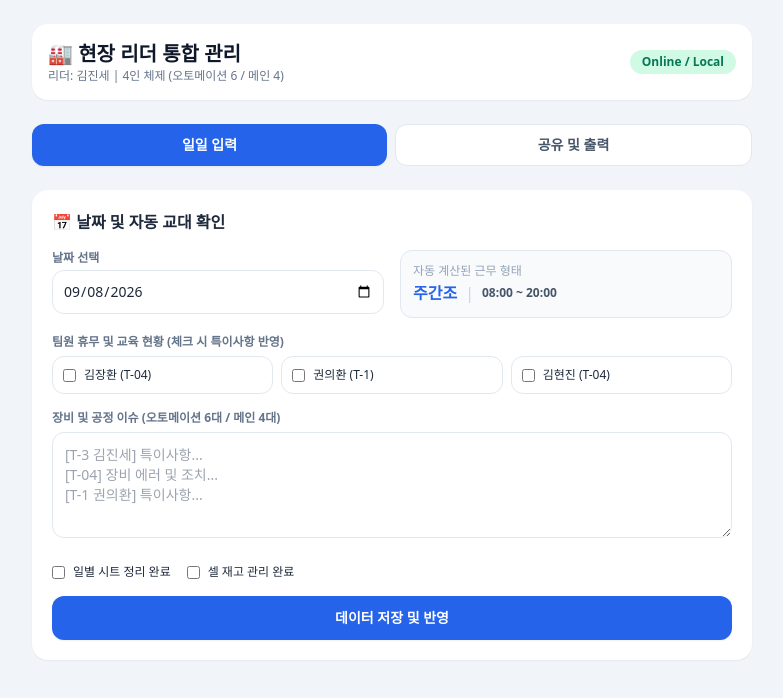
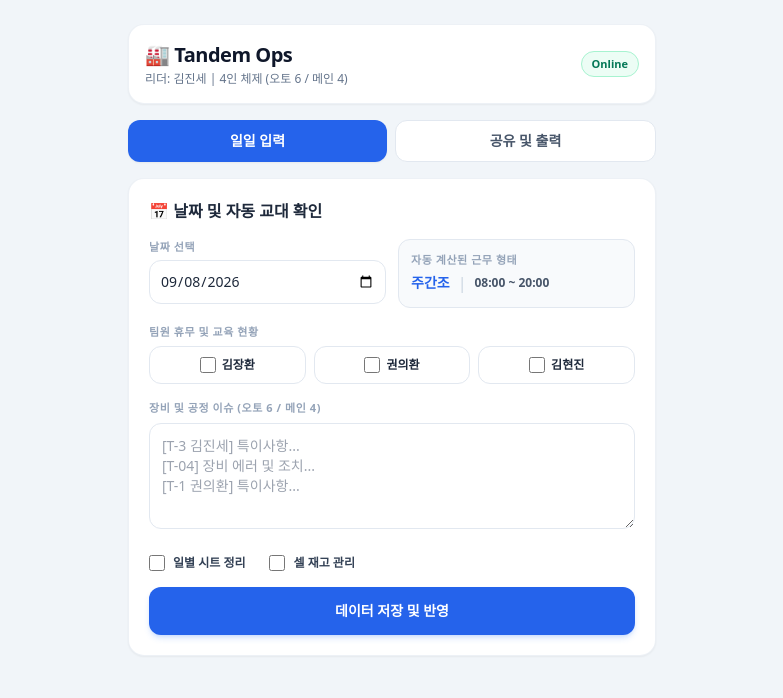
Before and after one commit to jin-spec-0011/4_Man_Tandem_Log, a plain HTML site: page index.html in a window 1280 px wide. Shown: the whole page, without its empty margins (248-1031 px from the left). Drawn offline with nearby package versions, Linux system fonts and the light colour scheme.

Commit message:
index.html 업데이트

```diff
--- a/index.html
+++ b/index.html
@@ -2,8 +2,8 @@
 <html lang="ko">
 <head>
     <meta charset="UTF-8">
-    <meta name="viewport" content="width=device-width, initial-scale=1.0">
-    <title>현장 리더 통합 관리 시스템 (김진세)</title>
+    <meta name="viewport" content="width=device-width, initial-scale=1.0, maximum-scale=1.0, user-scalable=no">
+    <title>Qcells Tandem Ops</title>
     <!-- Tailwind CSS CDN -->
     <script src="https://cdn.tailwindcss.com"></script>
     <style>
@@ -11,107 +11,114 @@
             body { background: white; color: black; }
             .no-print { display: none !important; }
             .print-only { display: block !important; }
-            box-shadow { box-shadow: none !important; }
+        }
+        /* 아이폰 날짜 입력 필드 기본 스타일 최적화 */
+        input[type="date"] {
+            -webkit-appearance: none;
+            appearance: none;
+            background-color: #fff;
         }
     </style>
 </head>
-<body class="bg-slate-100 text-slate-800 pb-12">
+<body class="bg-slate-100 text-slate-800 pb-12 selection:bg-blue-500 selection:text-white">
 
-    <div class="max-w-3xl mx-auto p-4 sm:p-6">
+    <div class="max-w-xl mx-auto p-3 sm:p-6">
         <!-- 헤더 -->
-        <header class="flex justify-between items-center mb-6 bg-white p-4 rounded-2xl shadow-sm">
+        <header class="flex justify-between items-center mb-4 bg-white p-4 rounded-2xl shadow-sm border border-slate-200/60">
             <div>
-                <h1 class="text-xl font-bold text-slate-900">🏭 현장 리더 통합 관리</h1>
-                <p class="text-xs text-slate-500">리더: 김진세 | 4인 체제 (오토메이션 6 / 메인 4)</p>
+                <h1 class="text-lg sm:text-xl font-black text-slate-900 tracking-tight">🏭 Tandem Ops</h1>
+                <p class="text-xs text-slate-500 mt-0.5">리더: 김진세 | 4인 체제 (오토 6 / 메인 4)</p>
             </div>
-            <span class="text-xs bg-emerald-100 text-emerald-700 font-semibold px-3 py-1 rounded-full">Online / Local</span>
+            <div class="text-center bg-emerald-50 border border-emerald-200 text-emerald-700 font-bold text-[11px] px-2.5 py-1 rounded-full whitespace-nowrap shadow-2xs">
+                Online
+            </div>
         </header>
 
         <!-- 탭 메뉴 -->
-        <div class="flex gap-2 mb-6 no-print">
-            <button onclick="switchTab('daily')" id="btn-daily" class="flex-1 py-2.5 rounded-xl font-bold text-sm bg-blue-600 text-white shadow-sm transition">일일 입력</button>
-            <button onclick="switchTab('export')" id="btn-export" class="flex-1 py-2.5 rounded-xl font-bold text-sm bg-white text-slate-600 border border-slate-200 hover:bg-slate-50 transition">공유 및 출력</button>
+        <div class="flex gap-2 mb-4 no-print">
+            <button onclick="switchTab('daily')" id="btn-daily" class="flex-1 py-2.5 rounded-xl font-bold text-xs sm:text-sm bg-blue-600 text-white shadow-sm transition">일일 입력</button>
+            <button onclick="switchTab('export')" id="btn-export" class="flex-1 py-2.5 rounded-xl font-bold text-xs sm:text-sm bg-white text-slate-600 border border-slate-200 hover:bg-slate-50 transition">공유 및 출력</button>
         </div>
 
         <!-- [PART 1] 일일 입력 섹션 -->
         <section id="tab-daily" class="space-y-4 no-print">
-            <div class="bg-white p-5 rounded-2xl shadow-sm space-y-4">
-                <h2 class="font-bold text-base text-slate-800 flex items-center gap-2">📅 날짜 및 자동 교대 확인</h2>
+            <div class="bg-white p-4 sm:p-5 rounded-2xl shadow-sm border border-slate-200/60 space-y-4">
+                <h2 class="font-bold text-sm sm:text-base text-slate-800 flex items-center gap-2">📅 날짜 및 자동 교대 확인</h2>
 
-                <div class="grid grid-cols-1 sm:grid-cols-2 gap-4">
+                <div class="grid grid-cols-1 sm:grid-cols-2 gap-3">
                     <div>
-                        <label class="block text-xs font-semibold text-slate-500 mb-1">날짜 선택</label>
-                        <input type="date" id="log-date" class="w-full p-2.5 border border-slate-200 rounded-xl text-sm focus:ring-2 focus:ring-blue-500 outline-none">
+                        <label class="block text-[11px] font-bold text-slate-400 uppercase tracking-wider mb-1">날짜 선택</label>
+                        <input type="date" id="log-date" class="w-full p-2.5 border border-slate-200 rounded-xl text-xs sm:text-sm font-medium focus:ring-2 focus:ring-blue-500 outline-none">
                     </div>
                     <div class="bg-slate-50 p-3 rounded-xl border border-slate-200 flex flex-col justify-center">
-                        <div class="text-xs text-slate-400 font-medium">자동 계산된 근무 형태</div>
+                        <div class="text-[11px] text-slate-400 font-bold uppercase tracking-wider">자동 계산된 근무 형태</div>
                         <div class="flex items-center gap-2 mt-0.5">
-                            <span id="shift-type-display" class="font-bold text-blue-600">-</span>
+                            <span id="shift-type-display" class="font-black text-blue-600 text-xs sm:text-sm">-</span>
                             <span class="text-slate-300">|</span>
-                            <span id="work-hours-display" class="text-xs font-semibold text-slate-600">-</span>
+                            <span id="work-hours-display" class="text-[11px] sm:text-xs font-semibold text-slate-600">-</span>
                         </div>
                     </div>
                 </div>
 
                 <!-- 팀원 근태 -->
                 <div>
-                    <label class="block text-xs font-semibold text-slate-500 mb-1.5">팀원 휴무 및 교육 현황 (체크 시 특이사항 반영)</label>
+                    <label class="block text-[11px] font-bold text-slate-400 uppercase tracking-wider mb-1.5">팀원 휴무 및 교육 현황</label>
                     <div class="grid grid-cols-3 gap-2">
-                        <label class="flex items-center gap-2 p-2.5 border border-slate-200 rounded-xl text-xs font-medium cursor-pointer hover:bg-slate-50">
-                            <input type="checkbox" name="absence" value="김장환" class="rounded text-blue-600"> 김장환 (T-04)
+                        <label class="flex items-center justify-center gap-1.5 p-2.5 border border-slate-200 rounded-xl text-xs font-semibold cursor-pointer hover:bg-slate-50 transition">
+                            <input type="checkbox" name="absence" value="김장환" class="rounded text-blue-600 w-4 h-4"> 김장환
                         </label>
-                        <label class="flex items-center gap-2 p-2.5 border border-slate-200 rounded-xl text-xs font-medium cursor-pointer hover:bg-slate-50">
-                            <input type="checkbox" name="absence" value="권의환" class="rounded text-blue-600"> 권의환 (T-1)
+                        <label class="flex items-center justify-center gap-1.5 p-2.5 border border-slate-200 rounded-xl text-xs font-semibold cursor-pointer hover:bg-slate-50 transition">
+                            <input type="checkbox" name="absence" value="권의환" class="rounded text-blue-600 w-4 h-4"> 권의환
                         </label>
-                        <label class="flex items-center gap-2 p-2.5 border border-slate-200 rounded-xl text-xs font-medium cursor-pointer hover:bg-slate-50">
-                            <input type="checkbox" name="absence" value="김현진" class="rounded text-blue-600"> 김현진 (T-04)
+                        <label class="flex items-center justify-center gap-1.5 p-2.5 border border-slate-200 rounded-xl text-xs font-semibold cursor-pointer hover:bg-slate-50 transition">
+                            <input type="checkbox" name="absence" value="김현진" class="rounded text-blue-600 w-4 h-4"> 김현진
                         </label>
                     </div>
                 </div>
 
                 <!-- 공정 및 장비 이슈 -->
                 <div>
-                    <label class="block text-xs font-semibold text-slate-500 mb-1.5">장비 및 공정 이슈 (오토메이션 6대 / 메인 4대)</label>
-                    <textarea id="issue-text" rows="4" class="w-full p-3 border border-slate-200 rounded-xl text-sm focus:ring-2 focus:ring-blue-500 outline-none" placeholder="[T-3 김진세] 특이사항...&#10;[T-04] 장비 에러 및 조치...&#10;[T-1 권의환] 특이사항..."></textarea>
+                    <label class="block text-[11px] font-bold text-slate-400 uppercase tracking-wider mb-1.5">장비 및 공정 이슈 (오토 6 / 메인 4)</label>
+                    <textarea id="issue-text" rows="4" class="w-full p-3 border border-slate-200 rounded-xl text-xs sm:text-sm focus:ring-2 focus:ring-blue-500 outline-none leading-relaxed" placeholder="[T-3 김진세] 특이사항...&#10;[T-04] 장비 에러 및 조치...&#10;[T-1 권의환] 특이사항..."></textarea>
                 </div>
 
                 <!-- 행정 완료 체크 -->
-                <div class="flex gap-4 pt-1">
-                    <label class="flex items-center gap-2 text-xs font-medium cursor-pointer">
-                        <input type="checkbox" id="check-sheet" class="rounded text-blue-600"> 일별 시트 정리 완료
+                <div class="flex gap-6 pt-1">
+                    <label class="flex items-center gap-2 text-xs font-bold text-slate-700 cursor-pointer">
+                        <input type="checkbox" id="check-sheet" class="rounded text-blue-600 w-4 h-4"> 일별 시트 정리
                     </label>
-                    <label class="flex items-center gap-2 text-xs font-medium cursor-pointer">
-                        <input type="checkbox" id="check-stock" class="rounded text-blue-600"> 셀 재고 관리 완료
+                    <label class="flex items-center gap-2 text-xs font-bold text-slate-700 cursor-pointer">
+                        <input type="checkbox" id="check-stock" class="rounded text-blue-600 w-4 h-4"> 셀 재고 관리
                     </label>
                 </div>
 
-                <button onclick="saveLog()" class="w-full bg-blue-600 text-white py-3 rounded-xl font-bold text-sm shadow-sm hover:bg-blue-700 transition">데이터 저장 및 반영</button>
+                <button onclick="saveLog()" class="w-full bg-blue-600 text-white py-3.5 rounded-xl font-bold text-xs sm:text-sm shadow-md shadow-blue-500/20 hover:bg-blue-700 active:scale-[0.99] transition">데이터 저장 및 반영</button>
             </div>
         </section>
 
         <!-- [PART 2] 공유 및 출력 섹션 -->
         <section id="tab-export" class="hidden space-y-4">
-            <div class="bg-white p-5 rounded-2xl shadow-sm space-y-4">
-                <h2 class="font-bold text-base text-slate-800">📤 외부 공유 및 리포트 추출</h2>
-                <p class="text-xs text-slate-500">입력된 데이터를 바탕으로 카카오톡 전송용 텍스트를 복사하거나, 엑셀/프린트용 보고서를 생성합니다.</p>
+            <div class="bg-white p-4 sm:p-5 rounded-2xl shadow-sm border border-slate-200/60 space-y-3">
+                <h2 class="font-bold text-sm sm:text-base text-slate-800">📤 외부 공유 및 리포트 추출</h2>
+                <p class="text-xs text-slate-500">입력된 데이터를 바탕으로 카카오톡 전송용 텍스트를 복사하거나 보고서를 생성합니다.</p>
 
                 <div class="space-y-2.5">
-                    <button onclick="copyKakaoText()" class="w-full p-3 bg-amber-300 text-slate-900 font-bold text-xs rounded-xl hover:bg-amber-400 transition flex items-center justify-center gap-2">
+                    <button onclick="copyKakaoText()" class="w-full p-3.5 bg-amber-400 text-slate-900 font-bold text-xs sm:text-sm rounded-xl hover:bg-amber-500 shadow-sm transition flex items-center justify-center gap-2">
                         💬 카카오톡 전달용 텍스트 복사
                     </button>
-                    <button onclick="exportExcel()" class="w-full p-3 bg-emerald-600 text-white font-bold text-xs rounded-xl hover:bg-emerald-700 transition flex items-center justify-center gap-2">
+                    <button onclick="exportExcel()" class="w-full p-3.5 bg-emerald-600 text-white font-bold text-xs sm:text-sm rounded-xl hover:bg-emerald-700 shadow-sm transition flex items-center justify-center gap-2">
                         📊 엑셀(CSV) 파일 다운로드
                     </button>
-                    <button onclick="window.print()" class="w-full p-3 bg-slate-800 text-white font-bold text-xs rounded-xl hover:bg-slate-900 transition flex items-center justify-center gap-2">
+                    <button onclick="window.print()" class="w-full p-3.5 bg-slate-800 text-white font-bold text-xs sm:text-sm rounded-xl hover:bg-slate-900 shadow-sm transition flex items-center justify-center gap-2">
                         🖨️ A4 프린트 / PDF 저장
                     </button>
                 </div>
             </div>
 
-            <!-- 프린트 미리보기 및 요약 박스 -->
-            <div class="bg-white p-6 rounded-2xl shadow-sm border border-slate-200 space-y-3">
-                <h3 class="font-bold text-sm text-slate-700 border-b pb-2">📋 실시간 요약 미리보기</h3>
-                <div id="preview-box" class="text-xs text-slate-600 space-y-1 font-mono bg-slate-50 p-3 rounded-xl">
+            <!-- 미리보기 박스 -->
+            <div class="bg-white p-5 rounded-2xl shadow-sm border border-slate-200/60 space-y-2">
+                <h3 class="font-bold text-xs sm:text-sm text-slate-700 border-b border-slate-100 pb-2">📋 실시간 요약 미리보기</h3>
+                <div id="preview-box" class="text-[11px] sm:text-xs text-slate-600 space-y-1 font-mono bg-slate-50 p-3.5 rounded-xl whitespace-pre-wrap leading-relaxed">
                     날짜를 선택하고 데이터를 입력해주세요.
                 </div>
             </div>
@@ -119,27 +126,24 @@
     </div>
 
     <script>
-        // 오늘 날짜 기본 세팅
         const todayStr = new Date().toISOString().split('T')[0];
         document.getElementById('log-date').value = todayStr;
 
-        // 탭 전환 함수
         function switchTab(tabName) {
             if (tabName === 'daily') {
                 document.getElementById('tab-daily').classList.remove('hidden');
                 document.getElementById('tab-export').classList.add('hidden');
-                document.getElementById('btn-daily').className = "flex-1 py-2.5 rounded-xl font-bold text-sm bg-blue-600 text-white shadow-sm transition";
-                document.getElementById('btn-export').className = "flex-1 py-2.5 rounded-xl font-bold text-sm bg-white text-slate-600 border border-slate-200 hover:bg-slate-50 transition";
+                document.getElementById('btn-daily').className = "flex-1 py-2.5 rounded-xl font-bold text-xs sm:text-sm bg-blue-600 text-white shadow-sm transition";
+                document.getElementById('btn-export').className = "flex-1 py-2.5 rounded-xl font-bold text-xs sm:text-sm bg-white text-slate-600 border border-slate-200 hover:bg-slate-50 transition";
             } else {
                 document.getElementById('tab-daily').classList.add('hidden');
                 document.getElementById('tab-export').classList.remove('hidden');
-                document.getElementById('btn-export').className = "flex-1 py-2.5 rounded-xl font-bold text-sm bg-blue-600 text-white shadow-sm transition";
-                document.getElementById('btn-daily').className = "flex-1 py-2.5 rounded-xl font-bold text-sm bg-white text-slate-600 border border-slate-200 hover:bg-slate-50 transition";
+                document.getElementById('btn-export').className = "flex-1 py-2.5 rounded-xl font-bold text-xs sm:text-sm bg-blue-600 text-white shadow-sm transition";
+                document.getElementById('btn-daily').className = "flex-1 py-2.5 rounded-xl font-bold text-xs sm:text-sm bg-white text-slate-600 border border-slate-200 hover:bg-slate-50 transition";
                 updatePreview();
             }
         }
 
-        // 자동 교대 주기 계산 엔진 (기준일: 2026-09-07 주간조 시작)
         function calculateShift(selectedDateStr) {
             const anchorDate = new Date('2026-09-07');
             const currentDate = new Date(selectedDateStr);
@@ -148,7 +152,7 @@
             const cycleIndex = ((diffWeeks % 2) + 2) % 2;
             const isNightShift = (cycleIndex === 1);
 
-            const dayOfWeek = currentDate.getDay(); // 0:일, 1:월 ... 6:토
+            const dayOfWeek = currentDate.getDay();
             let shiftType = "";
             let workHours = "";
             let isWorkingDay = true;
@@ -162,7 +166,7 @@
                 workHours = "20:00 ~ 08:00";
             } else {
                 shiftType = "주간조";
-                if (dayOfWeek === 5) { // 금요일 단축
+                if (dayOfWeek === 5) {
                     workHours = "08:00 ~ 17:00 (단축)";
                 } else {
                     workHours = "08:00 ~ 20:00";
@@ -171,19 +175,16 @@
             return { shiftType, workHours, isWorkingDay };
         }
 
-        // 날짜 변경 시 자동 계산 반영
         document.getElementById('log-date').addEventListener('change', function(e) {
             const res = calculateShift(e.target.value);
             document.getElementById('shift-type-display').innerText = res.shiftType;
             document.getElementById('work-hours-display').innerText = res.workHours;
         });
 
-        // 초기 실행
         const initialRes = calculateShift(todayStr);
         document.getElementById('shift-type-display').innerText = initialRes.shiftType;
         document.getElementById('work-hours-display').innerText = initialRes.workHours;
 
-        // 데이터 수집 함수
         function getLogData() {
             const date = document.getElementById('log-date').value;
             const shift = calculateShift(date);
@@ -195,13 +196,11 @@
             return { date, shift, absences, issues, sheet, stock };
         }
 
-        // 저장 버튼
         function saveLog() {
             alert('일일 현장 데이터가 정상적으로 반영되었습니다.');
             switchTab('export');
         }
 
-        // 미리보기 및 카카오톡 텍스트 생성
         function updatePreview() {
             const data = getLogData();
             const absenceStr = data.absences.length > 0 ? data.absences.join(', ') : '없음';
@@ -223,7 +222,6 @@ ${data.issues || '특이사항 없음'}`;
             });
         }
 
-        // 엑셀(CSV) 다운로드
         function exportExcel() {
             const data = getLogData();
             const csvContent = "\uFEFF" + "날짜,근무조,근무시간,근태특이사항,시트정리,재고관리,이슈내용\n" +
```
